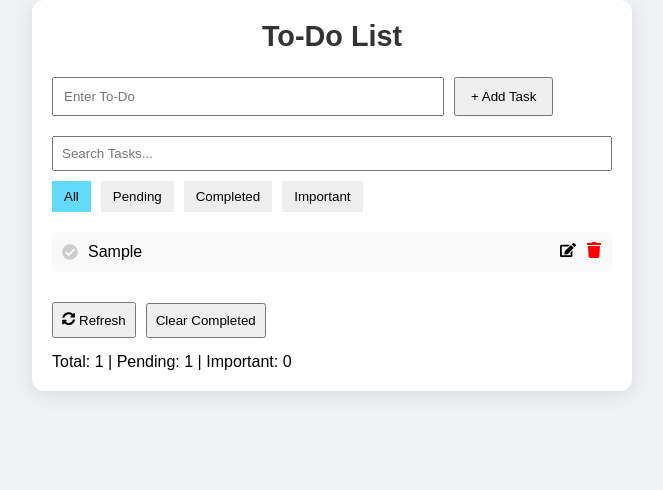
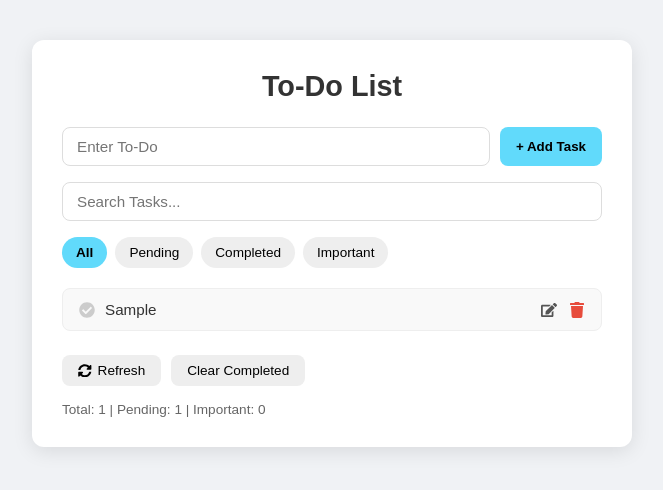
Before and after one commit to PalakSa08/To-Do-App, a React (Create React App) app: page / in a window 1280 px wide. Both pictures are taken after typing "Sample" into the empty fields and a click on the button "+ Add Task". Shown: the top 490 px of the page, without its empty margins (308-971 px from the left). Built offline with nearby package versions, Linux system fonts and the light colour scheme.

Commit message:
Refactor App.js for improved readability and structure

```diff
--- a/src/App.js
+++ b/src/App.js
@@ -1,7 +1,6 @@
 import React, { useState } from 'react';
 import './App.css';
 import { FaTrash, FaEdit, FaCheckCircle, FaSyncAlt } from 'react-icons/fa';
-
 
 function App() {
   const [todos, setTodos] = useState([]);
@@ -26,11 +25,9 @@ function App() {
   };
 
   const handleToggleComplete = (id) => {
-    setTodos(
-      todos.map((todo) =>
-        todo.id === id ? { ...todo, complete: !todo.complete } : todo
-      )
-    );
+    setTodos(todos.map((todo) =>
+      todo.id === id ? { ...todo, complete: !todo.complete } : todo
+    ));
   };
 
   const handleDelete = (id) => {
@@ -38,11 +35,9 @@ function App() {
   };
 
   const handleToggleImportant = (id) => {
-    setTodos(
-      todos.map((todo) =>
-        todo.id === id ? { ...todo, important: !todo.important } : todo
-      )
-    );
+    setTodos(todos.map((todo) =>
+      todo.id === id ? { ...todo, important: !todo.important } : todo
+    ));
   };
 
   const handleEdit = (id, name) => {
@@ -51,11 +46,9 @@ function App() {
   };
 
   const handleUpdate = (id) => {
-    setTodos(
-      todos.map((todo) =>
-        todo.id === id ? { ...todo, name: editText } : todo
-      )
-    );
+    setTodos(todos.map((todo) =>
+      todo.id === id ? { ...todo, name: editText } : todo
+    ));
     setEditingId(null);
     setEditText('');
   };
@@ -88,45 +81,37 @@ function App() {
   const importantTasks = todos.filter((t) => t.important).length;
 
   return (
-    <div className="App" style={{ fontFamily: 'Arial', padding: '20px', maxWidth: '600px', margin: 'auto' }}>
+    <div className="App">
       <h2>To-Do List</h2>
 
       {/* Input and Add Task */}
-      <div style={{ marginBottom: '20px' }}>
+      <div className="input-row">
         <input
           type="text"
           value={newTodo}
           onChange={(e) => setNewTodo(e.target.value)}
+          onKeyDown={(e) => e.key === 'Enter' && handleAddTodo()}
           placeholder="Enter To-Do"
-          style={{ padding: '10px', width: '70%' }}
         />
-        <button onClick={handleAddTodo} style={{ padding: '10px 15px', marginLeft: '10px' }}>
-          + Add Task
-        </button>
+        <button onClick={handleAddTodo}>+ Add Task</button>
       </div>
 
       {/* Search */}
       <input
         type="text"
+        className="search-input"
         value={searchTerm}
         onChange={(e) => setSearchTerm(e.target.value)}
         placeholder="Search Tasks..."
-        style={{ padding: '8px', width: '100%', marginBottom: '10px' }}
       />
 
       {/* Filter Buttons */}
-      <div style={{ marginBottom: '20px' }}>
+      <div className="filter-buttons">
         {['All', 'Pending', 'Completed', 'Important'].map((cat) => (
           <button
             key={cat}
             onClick={() => setFilter(cat)}
-            style={{
-              marginRight: '10px',
-              padding: '8px 12px',
-              backgroundColor: filter === cat ? '#61dafb' : '#eee',
-              border: 'none',
-              cursor: 'pointer',
-            }}
+            className={filter === cat ? 'active' : ''}
           >
             {cat}
           </button>
@@ -134,31 +119,20 @@ function App() {
       </div>
 
       {/* Task List */}
-      <ul style={{ listStyle: 'none', padding: 0 }}>
+      <ul>
+        {filteredTodos.length === 0 && (
+          <p className="empty-state">No tasks found. Add one above! 🎉</p>
+        )}
         {filteredTodos.map((todo) => (
-          <li
-            key={todo.id}
-            style={{
-              padding: '10px',
-              marginBottom: '10px',
-              backgroundColor: '#f9f9f9',
-              borderRadius: '5px',
-              display: 'flex',
-              justifyContent: 'space-between',
-              alignItems: 'center',
-            }}
-          >
-            <div style={{ display: 'flex', alignItems: 'center' }}>
+          <li key={todo.id} className="todo-item">
+            <div className="todo-left">
               <FaCheckCircle
                 onClick={() => handleToggleImportant(todo.id)}
-                style={{
-                  marginRight: '10px',
-                  color: todo.important ? 'green' : '#ccc',
-                  cursor: 'pointer',
-                }}
+                style={{ color: todo.important ? 'green' : '#ccc', cursor: 'pointer' }}
               />
               {editingId === todo.id ? (
                 <input
+                  className="edit-input"
                   value={editText}
                   onChange={(e) => setEditText(e.target.value)}
                   onBlur={() => handleUpdate(todo.id)}
@@ -167,25 +141,21 @@ function App() {
                 />
               ) : (
                 <span
+                  className={`todo-text ${todo.complete ? 'completed' : ''}`}
                   onClick={() => handleToggleComplete(todo.id)}
-                  style={{
-                    textDecoration: todo.complete ? 'line-through' : 'none',
-                    color: todo.complete ? '#888' : '#000',
-                    cursor: 'pointer',
-                  }}
                 >
                   {todo.name}
                 </span>
               )}
             </div>
-            <div>
+            <div className="todo-actions">
               <FaEdit
+                className="edit-icon"
                 onClick={() => handleEdit(todo.id, todo.name)}
-                style={{ cursor: 'pointer', marginRight: '10px' }}
               />
               <FaTrash
+                className="delete-icon"
                 onClick={() => handleDelete(todo.id)}
-                style={{ cursor: 'pointer', color: 'red' }}
               />
             </div>
           </li>
@@ -193,16 +163,18 @@ function App() {
       </ul>
 
       {/* Bottom Controls */}
-      <div style={{ marginTop: '30px' }}>
-        <button onClick={handleRefresh} style={{ marginRight: '10px', padding: '8px' }}>
+      <div className="bottom-controls">
+        <button onClick={handleRefresh}>
           <FaSyncAlt /> Refresh
         </button>
-        <button onClick={handleClearCompleted} style={{ padding: '8px' }}>
+        <button onClick={handleClearCompleted}>
           Clear Completed
         </button>
-        <div style={{ marginTop: '15px' }}>
-          <p>Total: {totalTasks} | Pending: {pendingTasks} | Important: {importantTasks}</p>
-        </div>
+      </div>
+
+      {/* Stats */}
+      <div className="stats">
+        <p>Total: {totalTasks} | Pending: {pendingTasks} | Important: {importantTasks}</p>
       </div>
     </div>
   );
```
